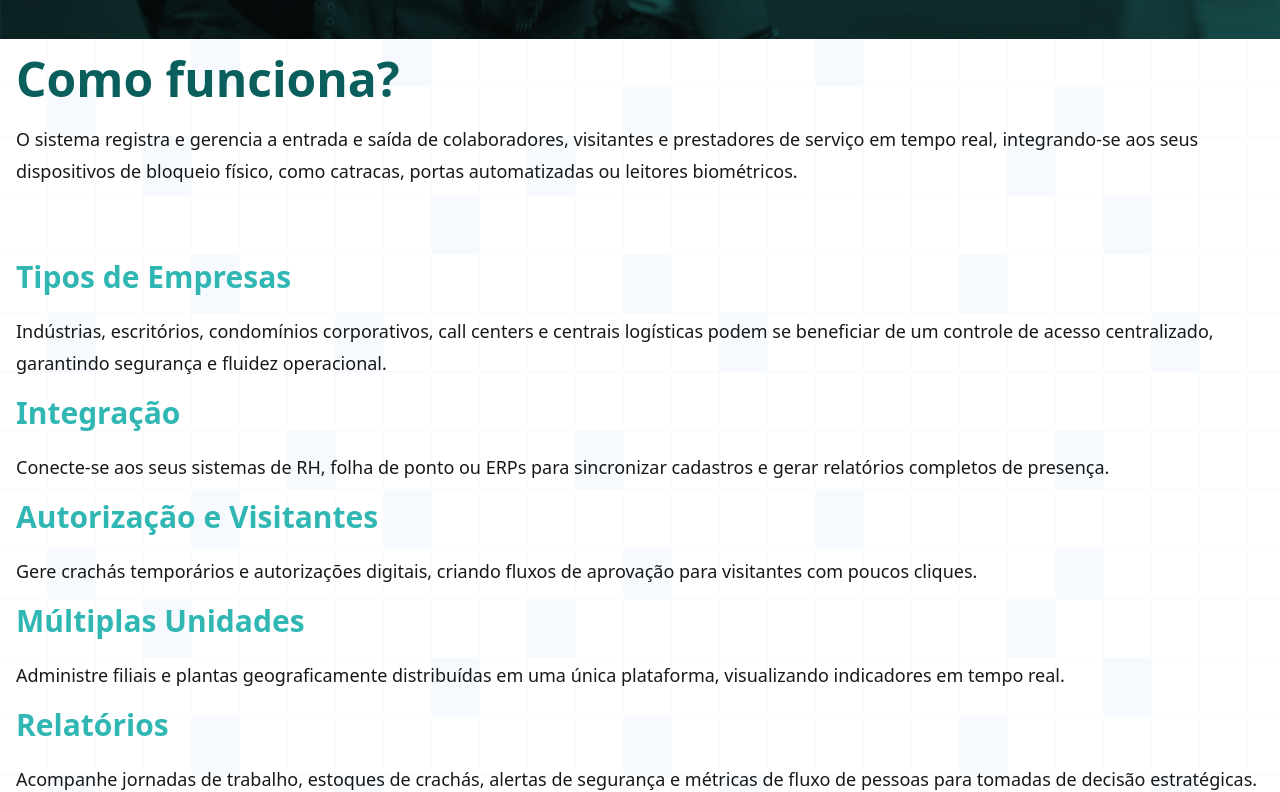
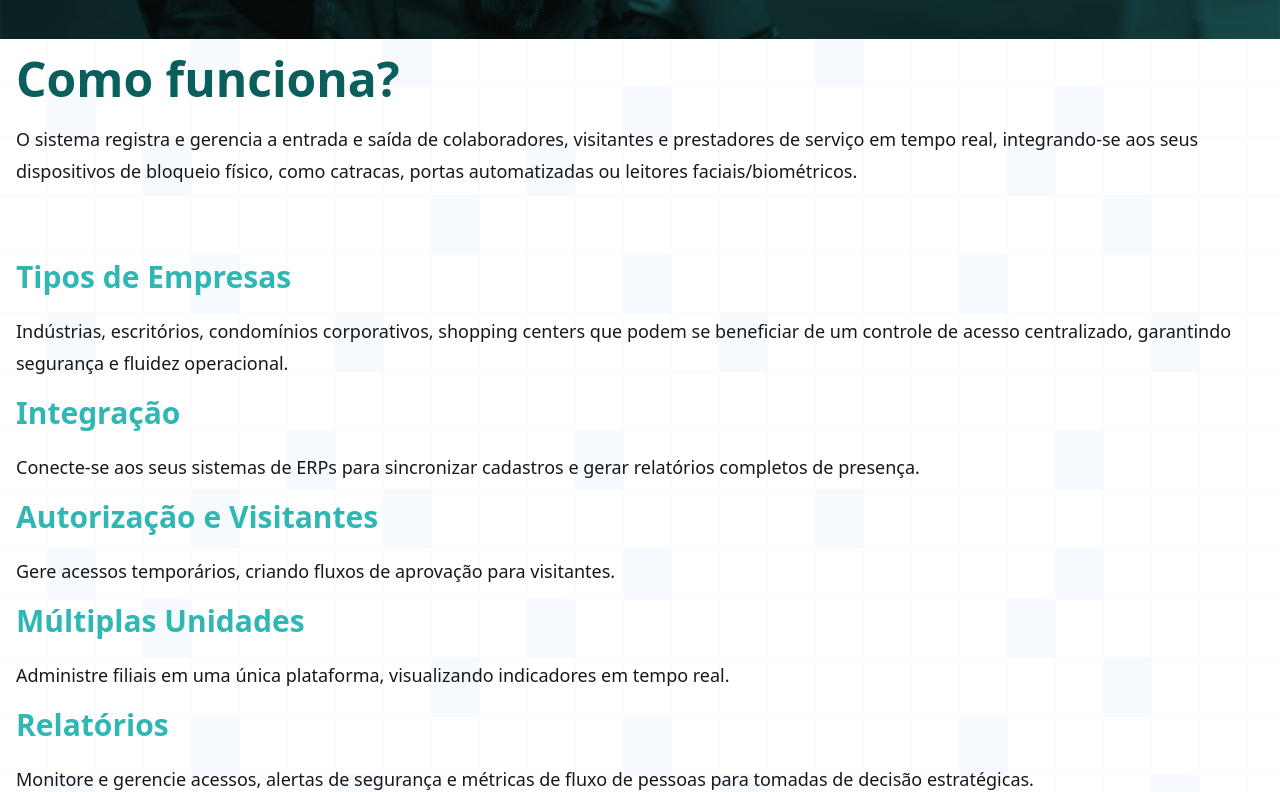
Before and after one commit to thiagoprazeres/dot7.com.br, an Angular app: page /solucoes/empresarial in a window 1280 px wide. Shown: the part 493-1285 px from the top of the page. Built offline with nearby package versions, Linux system fonts and the light colour scheme.

Commit message:
Google Analytics

```diff
--- a/src/app/app.routes.ts
+++ b/src/app/app.routes.ts
@@ -30,21 +30,21 @@ export const routes: Routes = [
         loadComponent: () => import('./pages/solucoes/equipamentos/equipamentos.component').then(m => m.EquipamentosComponent),
         title: 'Equipamentos integrados | Dot7 Tecnologia'
     },
-    {
-        path: 'solucoes/fabrica',
-        loadComponent: () => import('./pages/solucoes/fabrica/fabrica.component').then(m => m.FabricaComponent),
-        title: 'Fábrica de Software | Dot7 Tecnologia'
-    },
+    // {
+    //     path: 'solucoes/fabrica',
+    //     loadComponent: () => import('./pages/solucoes/fabrica/fabrica.component').then(m => m.FabricaComponent),
+    //     title: 'Fábrica de Software | Dot7 Tecnologia'
+    // },
     {
         path: 'solucoes/empresarial',
         loadComponent: () => import('./pages/solucoes/empresarial/empresarial.component').then(m => m.EmpresarialComponent),
         title: 'Empresarial | Dot7 Tecnologia'
     },
-    {
-        path: 'solucoes/evento-corporativo',
-        loadComponent: () => import('./pages/solucoes/evento-corporativo/evento-corporativo.component').then(m => m.EventoCorporativoComponent),
-        title: 'Evento Corporativo | Dot7 Tecnologia'
-    },
+    // {
+    //     path: 'solucoes/evento-corporativo',
+    //     loadComponent: () => import('./pages/solucoes/evento-corporativo/evento-corporativo.component').then(m => m.EventoCorporativoComponent),
+    //     title: 'Evento Corporativo | Dot7 Tecnologia'
+    // },
     {
         path: 'contato',
         loadComponent: () => import('./pages/contato/contato.component').then(m => m.ContatoComponent),
--- a/src/app/components/header/header.component.html
+++ b/src/app/components/header/header.component.html
@@ -34,10 +34,20 @@
               >
             </li>
             <li (click)="handleClick()">
+              <a routerLink="/solucoes/empresarial" routerLinkActive="active"
+                >Empresarial</a
+              >
+            </li>
+            <li (click)="handleClick()">
               <a routerLink="/solucoes/equipamentos" routerLinkActive="active"
                 >Equipamentos</a
               >
             </li>
+            <!-- <li (click)="handleClick()">
+              <a routerLink="/solucoes/evento-corporativo" routerLinkActive="active"
+                >Evento Corporativo</a
+              >
+            </li> -->
             <!-- <li><a routerLink="/solucoes/fabrica" routerLinkActive="active">Fábrica</a></li> -->
           </ul>
         </details>
--- a/src/app/pages/solucoes/empresarial/empresarial.component.html
+++ b/src/app/pages/solucoes/empresarial/empresarial.component.html
@@ -1,13 +1,18 @@
 <div
-    class="hero bg-secondary bg-[url(/assets/bag2.webp)] sm:bg-cover bg-center bg-no-repeat h-[332px] sm:h-[532px] bg-size-[auto_332px] overflow-hidden bg-blend-multiply sm:-mt-16">
+  class="hero bg-secondary bg-[url(/assets/bag2.webp)] sm:bg-cover bg-center bg-no-repeat h-[332px] sm:h-[532px] bg-size-[auto_332px] overflow-hidden bg-blend-multiply sm:-mt-16"
+>
   <div class="hero-overlay"></div>
   <div class="hero-content text-neutral-content text-center">
     <div>
-            <img src="/assets/briefcase.svg" class="w-[128px] mx-auto" alt="Empresarial" />
+      <img
+        src="/assets/briefcase.svg"
+        class="w-[128px] mx-auto"
+        alt="Empresarial"
+      />
       <h1 class="mb-5 text-5xl font-black text-shadow-lg/30">Empresarial</h1>
       <p class="mb-5 font-extralight text-shadow-lg">
-                Controle de acesso inteligente e flexível
-                para empresas de todos os portes e segmentos.
+        Controle de acesso inteligente e flexível para empresas de todos os
+        portes e segmentos.
       </p>
     </div>
   </div>
@@ -16,12 +21,14 @@
   <div class="hero-content flex-col lg:flex-row">
     <!-- <img src="/assets/screen-empresarial.webp" class="w-full sm:max-w-3xs" alt="Tela Empresarial" /> -->
     <div>
-            <h1 class="text-5xl font-bold mb-5 text-primary text-center sm:text-left">Como funciona?</h1>
+      <h1 class="text-5xl font-bold mb-5 text-primary text-center sm:text-left">
+        Como funciona?
+      </h1>
       <p class="text-lg/8 mb-4 text-center sm:text-left">
         O sistema registra e gerencia a entrada e saída de colaboradores,
-                visitantes e prestadores de serviço em tempo real, integrando-se
-                aos seus dispositivos de bloqueio físico, como catracas, portas
-                automatizadas ou leitores biométricos.
+        visitantes e prestadores de serviço em tempo real, integrando-se aos
+        seus dispositivos de bloqueio físico, como catracas, portas
+        automatizadas ou leitores faciais/biométricos.
       </p>
     </div>
   </div>
@@ -29,29 +36,29 @@
 <section class="container mx-auto px-4 pb-10">
   <h2 class="text-3xl font-bold mb-5 text-secondary">Tipos de Empresas</h2>
   <p class="text-lg/8 mb-4">
-        Indústrias, escritórios, condomínios corporativos, call centers e
-        centrais logísticas podem se beneficiar de um controle de acesso
-        centralizado, garantindo segurança e fluidez operacional.
+    Indústrias, escritórios, condomínios corporativos, shopping centers que
+    podem se beneficiar de um controle de acesso centralizado, garantindo
+    segurança e fluidez operacional.
   </p>
   <h2 class="text-3xl font-bold mb-5 text-secondary">Integração</h2>
   <p class="text-lg/8 mb-4">
-        Conecte-se aos seus sistemas de RH, folha de ponto ou ERPs para
-        sincronizar cadastros e gerar relatórios completos de presença.
+    Conecte-se aos seus sistemas de ERPs para sincronizar cadastros e gerar
+    relatórios completos de presença.
   </p>
-    <h2 class="text-3xl font-bold mb-5 text-secondary">Autorização e Visitantes</h2>
+  <h2 class="text-3xl font-bold mb-5 text-secondary">
+    Autorização e Visitantes
+  </h2>
   <p class="text-lg/8 mb-4">
-        Gere crachás temporários e autorizações digitais, criando fluxos de
-        aprovação para visitantes com poucos cliques.
+    Gere acessos temporários, criando fluxos de aprovação para visitantes.
   </p>
   <h2 class="text-3xl font-bold mb-5 text-secondary">Múltiplas Unidades</h2>
   <p class="text-lg/8 mb-4">
-        Administre filiais e plantas geograficamente distribuídas em uma única
-        plataforma, visualizando indicadores em tempo real.
+    Administre filiais em uma única plataforma, visualizando indicadores em
+    tempo real.
   </p>
   <h2 class="text-3xl font-bold mb-5 text-secondary">Relatórios</h2>
   <p class="text-lg/8 mb-4">
-        Acompanhe jornadas de trabalho, estoques de crachás, alertas de
-        segurança e métricas de fluxo de pessoas para tomadas de decisão
-        estratégicas.
+    Monitore e gerencie acessos, alertas de segurança e métricas de fluxo de
+    pessoas para tomadas de decisão estratégicas.
   </p>
 </section>
--- a/src/app/pages/solucoes/evento-corporativo/evento-corporativo.component.html
+++ b/src/app/pages/solucoes/evento-corporativo/evento-corporativo.component.html
@@ -19,7 +19,7 @@
             <h1 class="text-5xl font-bold mb-5 text-primary text-center sm:text-left">Como funciona?</h1>
             <p class="text-lg/8 mb-4 text-center sm:text-left">
                 Do credenciamento on-line ao check-in no local, o sistema gera
-                crachás com QR Code ou RFID, valida entradas em tempo real e
+                crachás com código de barras ou QR Code, valida entradas em tempo real e
                 apresenta métricas de público para a sua organização.
             </p>
         </div>
@@ -41,11 +41,6 @@
         Acompanhe quantos convidados já chegaram, tempo médio de permanência e
         áreas mais visitadas para otimizar a experiência do evento.
     </p>
-    <h2 class="text-3xl font-bold mb-5 text-secondary">Integração com CRM</h2>
-    <p class="text-lg/8 mb-4">
-        Exportação automática de leads e participação para seu CRM ou software
-        de marketing para follow-up imediato.
-    </p>
     <h2 class="text-3xl font-bold mb-5 text-secondary">Suporte On-site</h2>
     <p class="text-lg/8 mb-4">
         Equipe técnica disponível durante todo o evento para garantir operação
```
Lines whose indentation alone changed are shown as unchanged.
